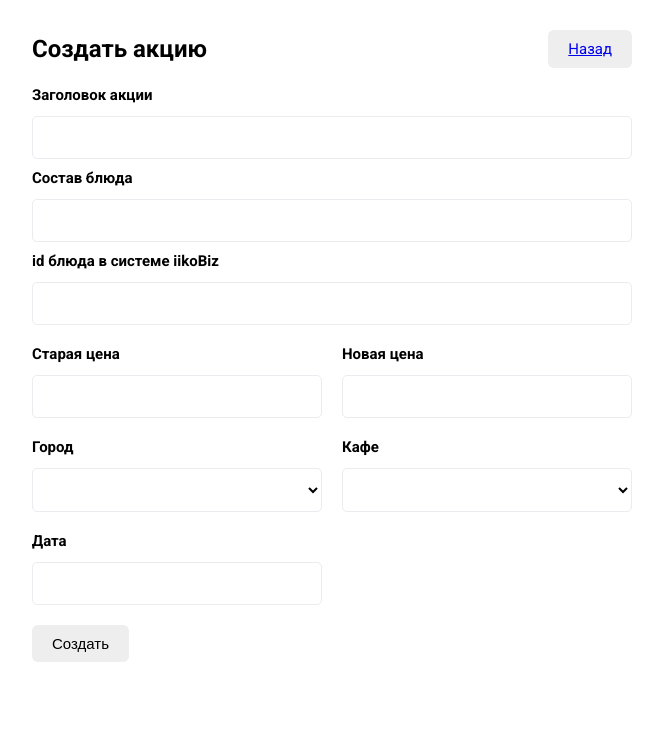
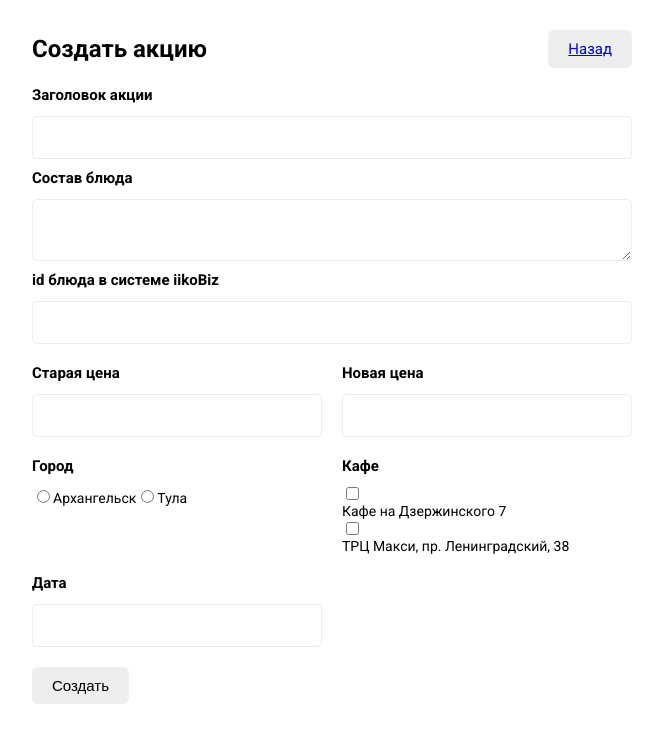
Before and after one commit to abestuzhev/presto-promo-app, a React (Create React App) app: page /admin/create_action in a window 1280 px wide. Shown: the top 742 px of the page, without its empty margins (308-971 px from the left). Built offline with nearby package versions, Linux system fonts and the light colour scheme; no server answers.

Commit message:
add action api

```diff
--- a/src/App.js
+++ b/src/App.js
@@ -9,8 +9,14 @@ import Login from './components/Login/Login';
 import {compose} from "redux";
 import Cover from './components/Cover/Cover';
 import CreateAction from './components/CreateAction/CreateAction';
+import { generalAPI } from './api/api';
 
 class App extends React.Component {
+
+    componentDidMount(){
+        generalAPI.getOrganizations();
+        generalAPI.getСities();
+    }
 
     render(){
         return (
--- a/src/admin/Dashboard.jsx
+++ b/src/admin/Dashboard.jsx
@@ -4,6 +4,10 @@ import ActionsList from "../components/ActionsList/ActionsList";
 
 
 class Dashboard extends React.Component {
+
+    componentDidMount(){
+
+    }
 
     render(){
         return (
--- a/src/api/api.js
+++ b/src/api/api.js
@@ -1,10 +1,9 @@
 import axios from "axios";
 
 
-const iikoTransport = axios.create({
-    baseURL: 'https://api-ru.iiko.services/',
+const instance = axios.create({
+    baseURL: 'https://api.pizzapresto.ru',
     timeout: 1000,
-    withCredentials: true,
     headers: {
         'Content-type': 'application/json'
     }
@@ -30,23 +29,48 @@ export const generalAPI = {
         });
     },
 
-    getToken: () => {
-        iikoTransport.post("api/1/access_token", {"apiLogin": "1a8a7f96"})
-            .then(res => {
-                debugger
-                // iikoTransport.defaults.headers.common['Authorization'] = 'Bearer ' + tokenKey + '';
-            });
+    getСities: () => {
+        instance.get("/cities").then(res => {
+            console.log("getСities", res.data);
+        });
     },
 
     getOrganizations: () => {
-
+        instance.get("/organizations").then(res => {
+            console.log("getOrganizations", res.data);
+        });
     },
 
     getTerminal: () => {
 
     }
+}
 
+export const actionsAPI = {
 
+    getActions: () => {
+
+    },
+
+    createAction: (data) => {
+        return instance.post("/action", data);
+    },
+
+    updateAction: () => {
+
+    },
+
+    deleteAction: () => {
+
+    },
+
+    activationAction: () => {
+
+    },
+
+    deactivationAction: () => {
+
+    }
 }
 
 export const deliveryAPI = {
--- a/src/components/CreateAction/CreateAction.jsx
+++ b/src/components/CreateAction/CreateAction.jsx
@@ -1,5 +1,7 @@
 import React from "react";
 import { NavLink } from "react-router-dom";
+import { actionsAPI } from "../../api/api";
+import { generateId } from "../utils/utils";
 import CreateActionForm from "./CreateActionForm";
 
 
@@ -7,7 +9,11 @@ class CreateAction extends React.Component {
 
 
     onSubmit = values => {
-        console.log("CreateAction", values)
+        values.actionId = generateId();
+        console.log("values", values);
+        actionsAPI.createAction(values).then(res => {
+            console.log("actionsAPI", res);
+        });
     }
 
     render(){
--- a/src/components/CreateAction/CreateActionForm.jsx
+++ b/src/components/CreateAction/CreateActionForm.jsx
@@ -1,5 +1,5 @@
 import React from "react";
-import { Field, reduxForm } from 'redux-form';
+import { Field, reduxForm, FormSection } from 'redux-form';
 
 const CreateActionForm = (props) => {
     return (
@@ -9,15 +9,15 @@ const CreateActionForm = (props) => {
 
                 <div className="c-form-box">
                     <label htmlFor="" className="c-label">Заголовок акции</label>
-                    <Field component="input" name="actionTitle" type="text" className="c-input"/>
+                    <Field component="input" name="actionTitle" value="Акция № 1" type="text" className="c-input"/>
                 </div>
                 <div className="c-form-box">
                     <label htmlFor="" className="c-label">Состав блюда</label>
-                    <Field component="input" name="actionDescription" type="text" className="c-input"/>
+                    <Field component="textarea" name="actionDescription" value="Состав блюда в несколько строк" type="textarea" row="6" className="c-textarea"/>
                 </div>
                 <div className="c-form-box">
                     <label htmlFor="" className="c-label">id блюда в системе iikoBiz</label>
-                    <Field component="input" name="actionProductId" type="text" className="c-input"/>
+                    <Field component="input" name="actionProductId" value="" type="text" className="c-input"/>
                 </div>
             </div>
             <div className="c-form__item">
@@ -36,19 +36,25 @@ const CreateActionForm = (props) => {
                 <div className="c-form-grid">
                     <div className="c-form-grid__item">
                         <label htmlFor="" className="c-label">Город</label>
-                        <Field name="actionCity" component="select" type="select-multiple" className="c-selector">
-                            <option></option>
+                        {/* <Field name="actionCity" component="select" type="select-multiple" className="c-selector">
                             <option value="arkhangelsk">Архангельск</option>
                             <option value="tula">Тула</option>
-                        </Field>
+                        </Field> */}
+                        <Field name="actionCity" component={"input"} type="radio" value="arkhangelsk" className="c-radio" />Архангельск
+                        <Field name="actionCity" component={"input"} type="radio" value="tula" className="c-radio" />Тула
+                        {/* <Field name="actionCity" component={"input"} type={"checkbox"} className="c-selector">Архангельск</Field> */}
                     </div>
                     <div className="c-form-grid__item">
                         <label htmlFor="" className="c-label">Кафе</label>
-                        <Field name="actionCafe" component="select" type="select-multiple" className="c-selector">
-                            <option></option>
+                        <FormSection name="cafe">
+                        <Field name="dzerzhinskogo7" component={"input"} type="checkbox" value="17aa8a63-fe59-470f-bf78-d633c454f329" className="c-checkbox" />Кафе на Дзержинского 7
+                        <Field name="leningradskij38" component={"input"} type="checkbox" value="dfae61dd-1666-4068-b3fb-3cc65be4e0fd" className="c-checkbox" />ТРЦ Макси, пр. Ленинградский, 38
+                        </FormSection>
+
+                        {/* <Field name="actionCafe" component="select" type="select-multiple" className="c-selector">
                             <option value="17aa8a63-fe59-470f-bf78-d633c454f329">Кафе на Дзержинского 7</option>
                             <option value="dfae61dd-1666-4068-b3fb-3cc65be4e0fd">ТРЦ Макси, пр. Ленинградский, 38</option>
-                        </Field>
+                        </Field> */}
                     </div>
                 </div>
             </div>
--- /dev/null
+++ b/src/components/utils/utils.js
@@ -0,0 +1,3 @@
+export const generateId = (min = 0, max = 999999) => {
+    return Math.floor(Math.random() * (max - min + 1)) + min;
+}
--- a/src/redux/dashboardReducer.js
+++ b/src/redux/dashboardReducer.js
@@ -4,7 +4,7 @@ const CHANGE_STATUS = "CHANGE_STATUS";
 const initialState = {
     actions: [
         {
-            id: 1,
+            id: 646541,
             img: null,
             title: "Пицца «Чоризо» 28 см за 250₽",
             composition: "Колбаски Чоризо, томатный соус, сыр Моцарелла, орегано",
@@ -31,7 +31,7 @@ const initialState = {
             }
         },
         {
-            id: 2,
+            id: 562434,
             img: null,
             title: "Пицца «Пепперони» 28 см за 199₽",
             composition: "Колбаски Пепперони, томатный соус, сыр Моцарелла, орегано",
--- a/src/scss/_action.scss
+++ b/src/scss/_action.scss
@@ -348,6 +348,16 @@
   width: 100%;
 }
 
+.c-textarea {
+  padding: 10px 10px;
+  border: 1px solid #eaecef;
+  outline: none;
+  font-size: 18px;
+  background-color: #fff !important;
+  border-radius: 5px;
+  width: 100%;
+}
+
 .c-selector {
   padding: 10px 10px;
   border: 1px solid #eaecef;
@@ -356,6 +366,18 @@
   background-color: #fff !important;
   border-radius: 5px;
   width: 100%;
+}
+
+.c-radio {
+  display: inline-block;
+  padding: 10px 10px;
+  font-size: 18px;
+}
+
+.c-checkbox {
+  display: inline-block;
+  padding: 10px 10px;
+  font-size: 18px;
 }
 
 .c-checkbox {
```
